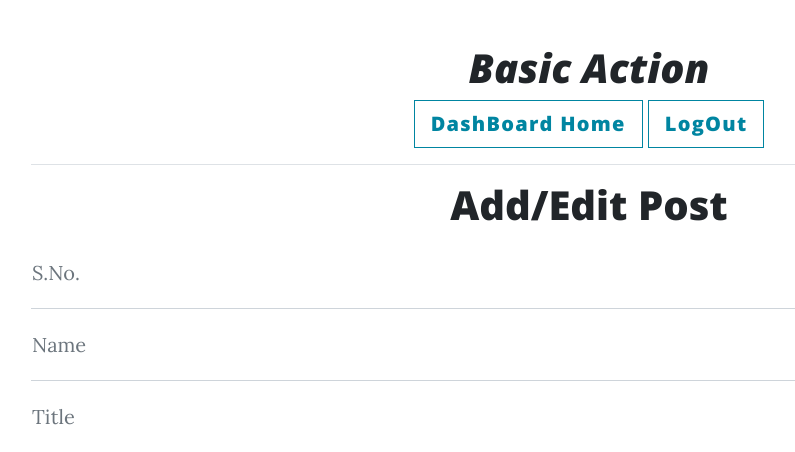
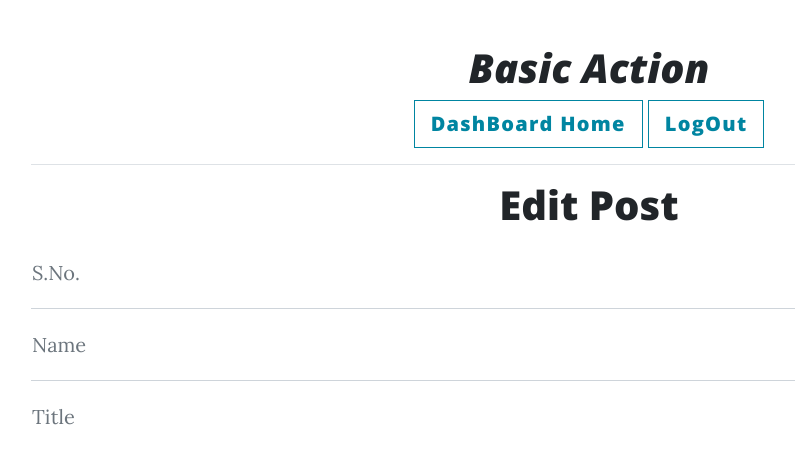
Before and after one commit to mohitkumhar/Python-Flask-Blog, a Flask app: template python blog project/templates/edit.html in a window 1280 px wide. Shown: the part 420-872 px from the top of the page, without its empty margins (51-846 px from the left). Run offline with Flask 3, Linux system fonts and the light colour scheme; the template is opened without the code that fills it, so the values that code supplies are empty; some libraries are stand-ins or nearby versions.

Commit message:
Update edit.html

```diff
--- a/python blog project/templates/edit.html
+++ b/python blog project/templates/edit.html
@@ -26,7 +26,7 @@
             <a href="/logout"><button class="btn btn-outline-primary btn-lg btn-block">LogOut</button></a></center>
     <hr>
 
-            <h1>Add/Edit Post</h1>
+            <h1>Edit Post</h1>
             <form id="contactForm" action="/edit/{{post.sno}}" method="post" data-sb-form-api-token="API_TOKEN">
                 <div class="form-floating">
                     <input class="form-control" id="sno", name="sno" type="text" placeholder="S.No." data-sb-validations="required" value="{{post.sno}}"/>
```
